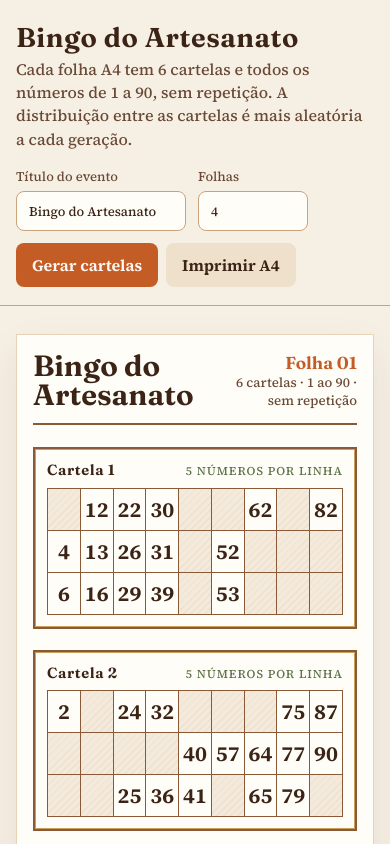
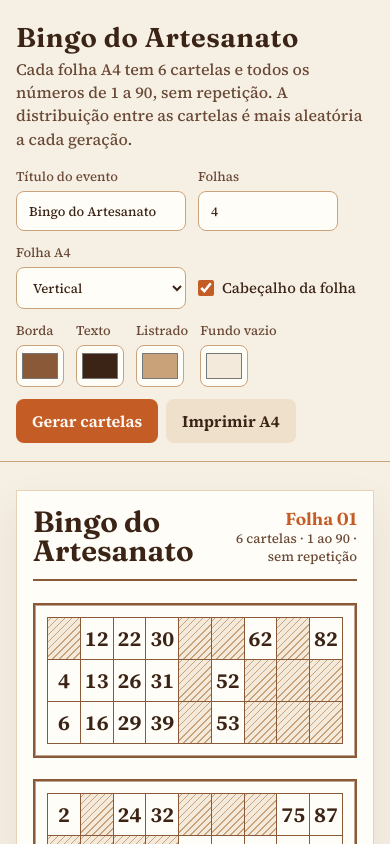
Before and after one commit to bretzke/bingo, a React (Vite) app: page / in a window 390 px wide. Both pictures are taken after a click on the button "Gerar cartelas". Shown: the top 844 px of the page. Built offline with nearby package versions, Linux system fonts and the light colour scheme.

Commit message:
Allow customizing card colors, page orientation, and sheet header

```diff
--- a/src/App.tsx
+++ b/src/App.tsx
@@ -1,11 +1,17 @@
-import { useState } from "react";
+import { useEffect, useState, type CSSProperties } from "react";
 import { generateSheets } from "./bingo/generator";
 import { validateSheet } from "./bingo/validate";
-import type { Sheet } from "./bingo/types";
+import type { CardColors, PageOrientation, Sheet } from "./bingo/types";
 import { BingoSheet } from "./components/BingoSheet";
 import { Controls } from "./components/Controls";
 
 const DEFAULT_TITLE = "Bingo do Artesanato";
+const DEFAULT_COLORS: CardColors = {
+  border: "#8a5a38",
+  text: "#3b2416",
+  stripe: "#c9a27a",
+  empty: "#f3eadc",
+};
 
 function clampSheetCount(value: number): number {
   if (!Number.isFinite(value)) return 1;
@@ -15,7 +21,23 @@ function clampSheetCount(value: number): number {
 export function App() {
   const [title, setTitle] = useState(DEFAULT_TITLE);
   const [sheetCount, setSheetCount] = useState(4);
+  const [orientation, setOrientation] = useState<PageOrientation>("portrait");
+  const [showHeader, setShowHeader] = useState(true);
+  const [colors, setColors] = useState<CardColors>(DEFAULT_COLORS);
   const [sheets, setSheets] = useState<Sheet[]>([]);
+
+  useEffect(() => {
+    const styleId = "print-page-orientation";
+    const style = document.getElementById(styleId) ?? document.createElement("style");
+    style.id = styleId;
+    style.textContent = `@page { size: A4 ${orientation}; margin: 0; }`;
+    document.head.appendChild(style);
+    document.documentElement.dataset.orientation = orientation;
+
+    return () => {
+      delete document.documentElement.dataset.orientation;
+    };
+  }, [orientation]);
 
   function handleGenerate() {
     const count = clampSheetCount(sheetCount);
@@ -30,9 +52,15 @@ export function App() {
       <Controls
         title={title}
         sheetCount={sheetCount}
+        orientation={orientation}
+        showHeader={showHeader}
+        colors={colors}
         hasSheets={sheets.length > 0}
         onTitleChange={setTitle}
         onSheetCountChange={setSheetCount}
+        onOrientationChange={setOrientation}
+        onShowHeaderChange={setShowHeader}
+        onColorsChange={setColors}
         onGenerate={handleGenerate}
         onPrint={() => window.print()}
       />
@@ -46,13 +74,25 @@ export function App() {
           </p>
         </div>
       ) : (
-        <main className="sheets">
+        <main
+          className={`sheets sheets-${orientation}`}
+          style={
+            {
+              "--card-border": colors.border,
+              "--card-text": colors.text,
+              "--card-stripe": colors.stripe,
+              "--card-empty": colors.empty,
+            } as CSSProperties
+          }
+        >
           {sheets.map((cards, index) => (
             <BingoSheet
               key={index}
               cards={cards}
               index={index}
               title={title.trim() || DEFAULT_TITLE}
+              orientation={orientation}
+              showHeader={showHeader}
             />
           ))}
         </main>
--- a/src/components/BingoCard.tsx
+++ b/src/components/BingoCard.tsx
@@ -2,16 +2,11 @@ import type { Card } from "../bingo/types";
 
 type BingoCardProps = {
   card: Card;
-  index: number;
 };
 
-export function BingoCard({ card, index }: BingoCardProps) {
+export function BingoCard({ card }: BingoCardProps) {
   return (
     <article className="card">
-      <div className="card-head">
-        <strong>Cartela {index + 1}</strong>
-        <span>5 números por linha</span>
-      </div>
       <div className="grid">
         {card.map((row, rowIndex) =>
           row.map((value, colIndex) => (
--- a/src/components/BingoSheet.tsx
+++ b/src/components/BingoSheet.tsx
@@ -1,19 +1,30 @@
-import type { Sheet } from "../bingo/types";
+import type { PageOrientation, Sheet } from "../bingo/types";
 import { BingoCard } from "./BingoCard";
 
 type BingoSheetProps = {
   cards: Sheet;
   index: number;
   title: string;
+  orientation: PageOrientation;
+  showHeader: boolean;
 };
 
 function pad(value: number): string {
   return String(value).padStart(2, "0");
 }
 
-export function BingoSheet({ cards, index, title }: BingoSheetProps) {
+export function BingoSheet({ cards, index, title, orientation, showHeader }: BingoSheetProps) {
+  const sheetClass = [
+    "sheet",
+    `sheet-${orientation}`,
+    showHeader ? "" : "sheet-no-header",
+  ]
+    .filter(Boolean)
+    .join(" ");
+
   return (
-    <section className="sheet">
+    <section className={sheetClass}>
+      {showHeader ? (
         <header className="sheet-head">
           <div className="sheet-title">{title}</div>
           <div className="sheet-meta">
@@ -21,9 +32,10 @@ export function BingoSheet({ cards, index, title }: BingoSheetProps) {
             6 cartelas · 1 ao 90 · sem repetição
           </div>
         </header>
+      ) : null}
       <div className="card-grid">
         {cards.map((card, cardIndex) => (
-          <BingoCard key={cardIndex} card={card} index={cardIndex} />
+          <BingoCard key={cardIndex} card={card} />
         ))}
       </div>
     </section>
--- a/src/components/Controls.tsx
+++ b/src/components/Controls.tsx
@@ -1,11 +1,18 @@
 import type { FormEvent } from "react";
+import type { CardColors, PageOrientation } from "../bingo/types";
 
 type ControlsProps = {
   title: string;
   sheetCount: number;
+  orientation: PageOrientation;
+  showHeader: boolean;
+  colors: CardColors;
   hasSheets: boolean;
   onTitleChange: (value: string) => void;
   onSheetCountChange: (value: number) => void;
+  onOrientationChange: (value: PageOrientation) => void;
+  onShowHeaderChange: (value: boolean) => void;
+  onColorsChange: (colors: CardColors) => void;
   onGenerate: () => void;
   onPrint: () => void;
 };
@@ -13,9 +20,15 @@ type ControlsProps = {
 export function Controls({
   title,
   sheetCount,
+  orientation,
+  showHeader,
+  colors,
   hasSheets,
   onTitleChange,
   onSheetCountChange,
+  onOrientationChange,
+  onShowHeaderChange,
+  onColorsChange,
   onGenerate,
   onPrint,
 }: ControlsProps) {
@@ -53,6 +66,56 @@ export function Controls({
             onChange={(event) => onSheetCountChange(Number(event.target.value))}
           />
         </label>
+        <label>
+          Folha A4
+          <select
+            value={orientation}
+            onChange={(event) => onOrientationChange(event.target.value as PageOrientation)}
+          >
+            <option value="portrait">Vertical</option>
+            <option value="landscape">Horizontal</option>
+          </select>
+        </label>
+        <label className="checkbox">
+          <input
+            type="checkbox"
+            checked={showHeader}
+            onChange={(event) => onShowHeaderChange(event.target.checked)}
+          />
+          Cabeçalho da folha
+        </label>
+        <label className="color-field">
+          Borda
+          <input
+            type="color"
+            value={colors.border}
+            onChange={(event) => onColorsChange({ ...colors, border: event.target.value })}
+          />
+        </label>
+        <label className="color-field">
+          Texto
+          <input
+            type="color"
+            value={colors.text}
+            onChange={(event) => onColorsChange({ ...colors, text: event.target.value })}
+          />
+        </label>
+        <label className="color-field">
+          Listrado
+          <input
+            type="color"
+            value={colors.stripe}
+            onChange={(event) => onColorsChange({ ...colors, stripe: event.target.value })}
+          />
+        </label>
+        <label className="color-field">
+          Fundo vazio
+          <input
+            type="color"
+            value={colors.empty}
+            onChange={(event) => onColorsChange({ ...colors, empty: event.target.value })}
+          />
+        </label>
         <div className="actions">
           <button className="primary" type="submit">
             Gerar cartelas
--- a/src/styles.css
+++ b/src/styles.css
@@ -87,7 +87,8 @@ label {
 }
 
 input[type="text"],
-input[type="number"] {
+input[type="number"],
+select {
   width: 220px;
   padding: 10px 12px;
   border: 1px solid var(--line);
@@ -97,8 +98,36 @@ input[type="number"] {
   font: inherit;
 }
 
-input[type="number"] {
-  width: 110px;
+input[type="number"],
+select {
+  width: 140px;
+}
+
+.checkbox {
+  flex-direction: row;
+  align-items: center;
+  gap: 8px;
+  min-height: 42px;
+  color: var(--ink);
+  font-size: 0.92rem;
+  white-space: nowrap;
+}
+
+.checkbox input[type="checkbox"] {
+  width: 16px;
+  height: 16px;
+  margin: 0;
+  accent-color: var(--terracotta);
+}
+
+.color-field input[type="color"] {
+  width: 48px;
+  height: 42px;
+  padding: 3px;
+  border: 1px solid var(--line);
+  border-radius: 8px;
+  background: var(--card);
+  cursor: pointer;
 }
 
 .actions {
@@ -136,9 +165,11 @@ button:disabled {
   flex-direction: column;
   gap: 28px;
   padding: 28px;
+  overflow-x: auto;
 }
 
-.sheet {
+.sheet,
+.sheet-portrait {
   width: 210mm;
   min-height: 297mm;
   margin: 0 auto;
@@ -146,6 +177,11 @@ button:disabled {
   background: var(--card);
   box-shadow: 0 18px 40px var(--shadow);
   border: 1px solid #e7d3b8;
+}
+
+.sheet-landscape {
+  width: 297mm;
+  min-height: 210mm;
 }
 
 .sheet-head {
@@ -186,35 +222,40 @@ button:disabled {
   height: 258mm;
 }
 
+.sheet-no-header .card-grid {
+  height: 280mm;
+}
+
+.sheet-landscape .card-grid {
+  grid-template-columns: 1fr 1fr;
+  grid-template-rows: repeat(3, 1fr);
+  gap: 4mm;
+  height: 171mm;
+}
+
+.sheet-landscape.sheet-no-header .card-grid {
+  height: 193mm;
+}
+
+.sheet-landscape .sheet-title {
+  font-size: 18pt;
+}
+
+.sheet-landscape .cell {
+  font-size: 20pt;
+}
+
 .card {
   display: flex;
   flex-direction: column;
   min-height: 0;
   padding: 3.2mm;
+  color: var(--card-text, var(--ink));
   background:
     linear-gradient(180deg, rgba(255, 253, 248, 0.4), transparent 18%),
     var(--card);
-  border: 2px solid var(--line-strong);
-  box-shadow: inset 0 0 0 1px var(--gold);
-}
-
-.card-head {
-  display: flex;
-  align-items: baseline;
-  justify-content: space-between;
-  margin-bottom: 2.2mm;
-  font-size: 9pt;
-  color: var(--olive);
-  letter-spacing: 0.08em;
-  text-transform: uppercase;
-}
-
-.card-head strong {
-  font-family: var(--font-display);
-  font-size: 11pt;
-  letter-spacing: 0.04em;
-  color: var(--ink);
-  text-transform: none;
+  border: 2px solid var(--card-border, var(--line-strong));
+  box-shadow: inset 0 0 0 1px color-mix(in srgb, var(--card-border, var(--gold)) 55%, white);
 }
 
 .grid {
@@ -222,16 +263,17 @@ button:disabled {
   display: grid;
   grid-template-columns: repeat(9, 1fr);
   grid-template-rows: repeat(3, 1fr);
-  border-top: 1px solid var(--line-strong);
-  border-left: 1px solid var(--line-strong);
+  border-top: 1px solid var(--card-border, var(--line-strong));
+  border-left: 1px solid var(--card-border, var(--line-strong));
 }
 
 .cell {
   display: flex;
   align-items: center;
   justify-content: center;
-  border-right: 1px solid var(--line-strong);
-  border-bottom: 1px solid var(--line-strong);
+  border-right: 1px solid var(--card-border, var(--line-strong));
+  border-bottom: 1px solid var(--card-border, var(--line-strong));
+  color: var(--card-text, var(--ink));
   font-family: var(--font-number);
   font-size: 16pt;
   font-weight: 650;
@@ -244,10 +286,10 @@ button:disabled {
       -45deg,
       transparent,
       transparent 4px,
-      rgba(201, 162, 122, 0.13) 4px,
-      rgba(201, 162, 122, 0.13) 5px
+      var(--card-stripe, var(--line)) 4px,
+      var(--card-stripe, var(--line)) 5px
     ),
-    var(--empty);
+    var(--card-empty, var(--empty));
 }
 
 .empty-state {
@@ -283,12 +325,12 @@ button:disabled {
   .sheets {
     gap: 0;
     padding: 0;
+    overflow: visible;
   }
 
-  .sheet {
-    width: 210mm;
-    height: 297mm;
-    min-height: 297mm;
+  .sheet,
+  .sheet-portrait,
+  .sheet-landscape {
     margin: 0;
     padding: 8mm 8mm 7mm;
     border: 0;
@@ -302,10 +344,35 @@ button:disabled {
     page-break-after: auto;
   }
 
-  .card-grid {
+  .sheet-portrait {
+    width: 210mm;
+    height: 297mm;
+    min-height: 297mm;
+  }
+
+  .sheet-portrait .card-grid {
     height: 262mm;
   }
 
+  .sheet-portrait.sheet-no-header .card-grid {
+    height: 282mm;
+  }
+
+  .sheet-landscape {
+    width: 297mm;
+    height: 210mm;
+    min-height: 210mm;
+  }
+
+  .sheet-landscape .card-grid {
+    height: 175mm;
+  }
+
+  .sheet-landscape.sheet-no-header .card-grid {
+    height: 195mm;
+  }
+
+  .card,
   .cell {
     -webkit-print-color-adjust: exact;
     print-color-adjust: exact;
@@ -320,19 +387,24 @@ button:disabled {
     padding-right: 16px;
   }
 
-  input[type="text"] {
+  input[type="text"],
+  select {
     width: 170px;
   }
 
-  .sheet {
+  .sheet,
+  .sheet-portrait,
+  .sheet-landscape {
     width: 100%;
     min-height: 0;
     padding: 16px;
   }
 
-  .card-grid {
+  .card-grid,
+  .sheet-landscape .card-grid {
     height: auto;
     grid-template-columns: 1fr;
+    grid-template-rows: none;
   }
 
   .cell {
```
Also changed, not shown: src/bingo/types.ts (+8 -0 lines). Lines whose indentation alone changed are shown as unchanged.
